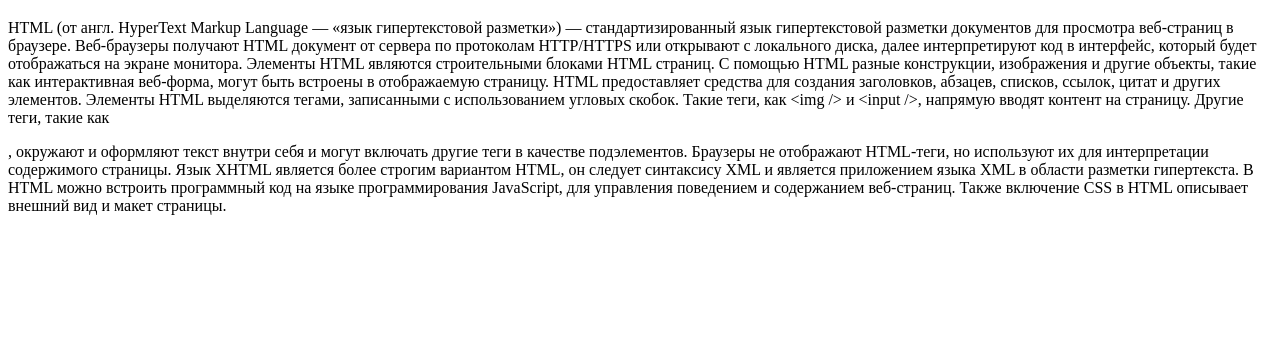
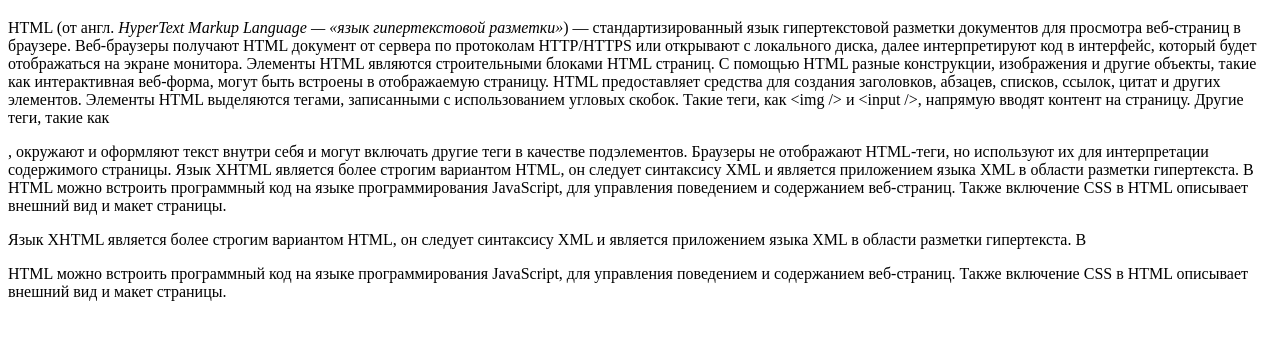
Before and after one commit to geronda94/frontend, a plain HTML site: page templates/index.html in a window 1280 px wide. Shown: the part 61-400 px from the top of the page. Drawn offline with Linux system fonts and the light colour scheme.

Commit message:
qwertyuio

```diff
--- /dev/null
+++ b/static/css/styles.css
@@ -0,0 +1,3 @@
+span.it {
+    font-style: italic;
+}
--- a/templates/index.html
+++ b/templates/index.html
@@ -4,12 +4,13 @@
     <meta charset="UTF-8" />
     <meta http-equiv="X-UA-Compatible" content="IE=edge" />
     <meta name="viewport" content="width=<h>, initial-scale=1.0" />
+    <link rel="stylesheet" type="text/css" href="../static/css/styles.css" />
     <title>Document</title>
   </head>
   <body>
     <h1>HTML</h1>
     <p>
-      HTML (от англ. HyperText Markup Language — «язык гипертекстовой разметки»)
+      HTML (от англ. <span class="it">HyperText Markup Language — «язык гипертекстовой разметки»</span>)
       — стандартизированный язык гипертекстовой разметки документов для
       просмотра веб-страниц в браузере. Веб-браузеры получают HTML документ от
       сервера по протоколам HTTP/HTTPS или открывают с локального диска, далее
@@ -22,6 +23,7 @@
       использованием угловых скобок. Такие теги, как &lt;img /&gt; и &lt;input
       /&gt;, напрямую вводят контент на страницу. Другие теги, такие как
     </p>
+
     <p>
       , окружают и оформляют текст внутри себя и могут включать другие теги в
       качестве подэлементов. Браузеры не отображают HTML-теги, но используют их
@@ -32,5 +34,14 @@
       веб-страниц. Также включение CSS в HTML описывает внешний вид и макет
       страницы.
     </p>
+    <p>
+      Язык XHTML является более строгим вариантом HTML, он следует синтаксису
+      XML и является приложением языка XML в области разметки гипертекста. В
+    </p>
+    <p>
+      HTML можно встроить программный код на языке программирования JavaScript,
+      для управления поведением и содержанием веб-страниц. Также включение CSS в
+      HTML описывает внешний вид и макет страницы.
+    </p>
   </body>
 </html>
```
